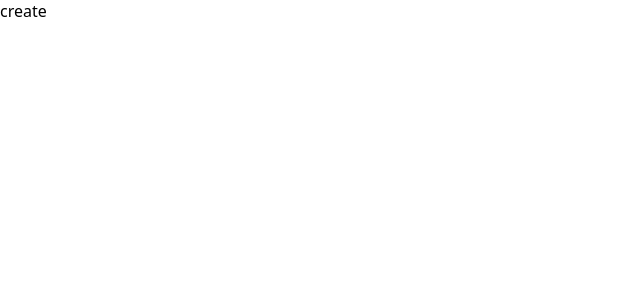
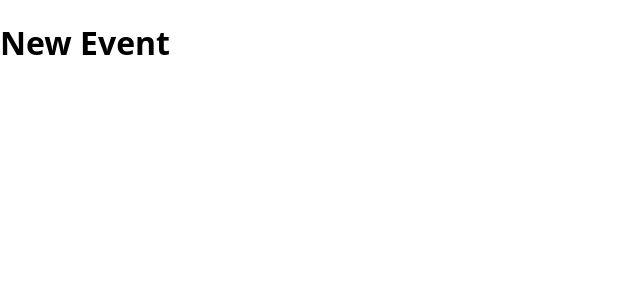
Before and after one commit to HosseinKrouna/capstone-project, a Next.js app: page /createEventPage in a window 1280 px wide. Shown: the top 300 px of the page, without its empty margins (0-640 px from the left). Built offline with nearby package versions, Linux system fonts and the light colour scheme.

Commit message:
add: useStates for CreateFormPage

```diff
--- a/components/CreateEventForm.js
+++ b/components/CreateEventForm.js
@@ -1,5 +1,23 @@
+import { useState } from "react";
+
 function CreateEventForm() {
-  return <div>create</div>;
+  const [title, setTitle] = useState("");
+  const [startTime, setStartTime] = useState("");
+  const [EndTime, setEndTime] = useState("");
+  const [location, setLocation] = useState("");
+  const [information, setInformation] = useState("");
+  const [creator, setCreator] = useState("");
+
+  return (
+    <>
+      <header>
+        <h1>New Event</h1>
+      </header>
+      <main>
+        <form action=""></form>
+      </main>
+    </>
+  );
 }
 
 export default CreateEventForm;
```
